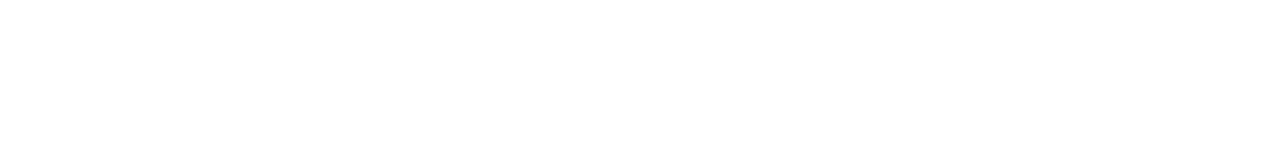
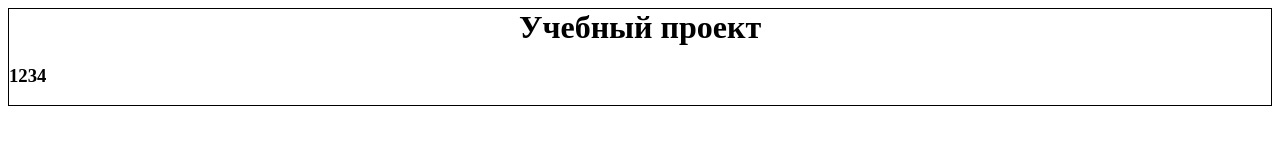
Before and after one commit to IvanTintu/first-project, a plain HTML site: page index.html in a window 1280 px wide. Drawn offline with Linux system fonts and the light colour scheme.

Commit message:
простая разметка

```diff
--- a/index.html
+++ b/index.html
@@ -1,4 +1,26 @@
 <!DOCTYPE html>
+<html>
 <Head>
+    <meta charset="UTF-8">
     <link rel="stylesheet" href="./style.css">
 </Head>
+<body>
+    <header class="header">
+      <h1 class="header__text"> Учебный проект</h1>
+    </header>
+    <div class="menu">
+        <div>
+            <h3>1</h3>
+        </div>
+        <div>
+            <h3>2</h3>
+        </div>
+        <div>
+            <h3>3</h3>
+        </div>
+        <div>
+            <h3>4</h3>
+        </div>
+    </div>
+</body>
+</html>
--- a/style.css
+++ b/style.css
@@ -0,0 +1,12 @@
+body {
+    border: 1px solid black;
+}
+.header {
+    display: flex;
+}
+.header__text {
+    margin: auto;
+}
+.menu {
+    display: flex;
+}
```
